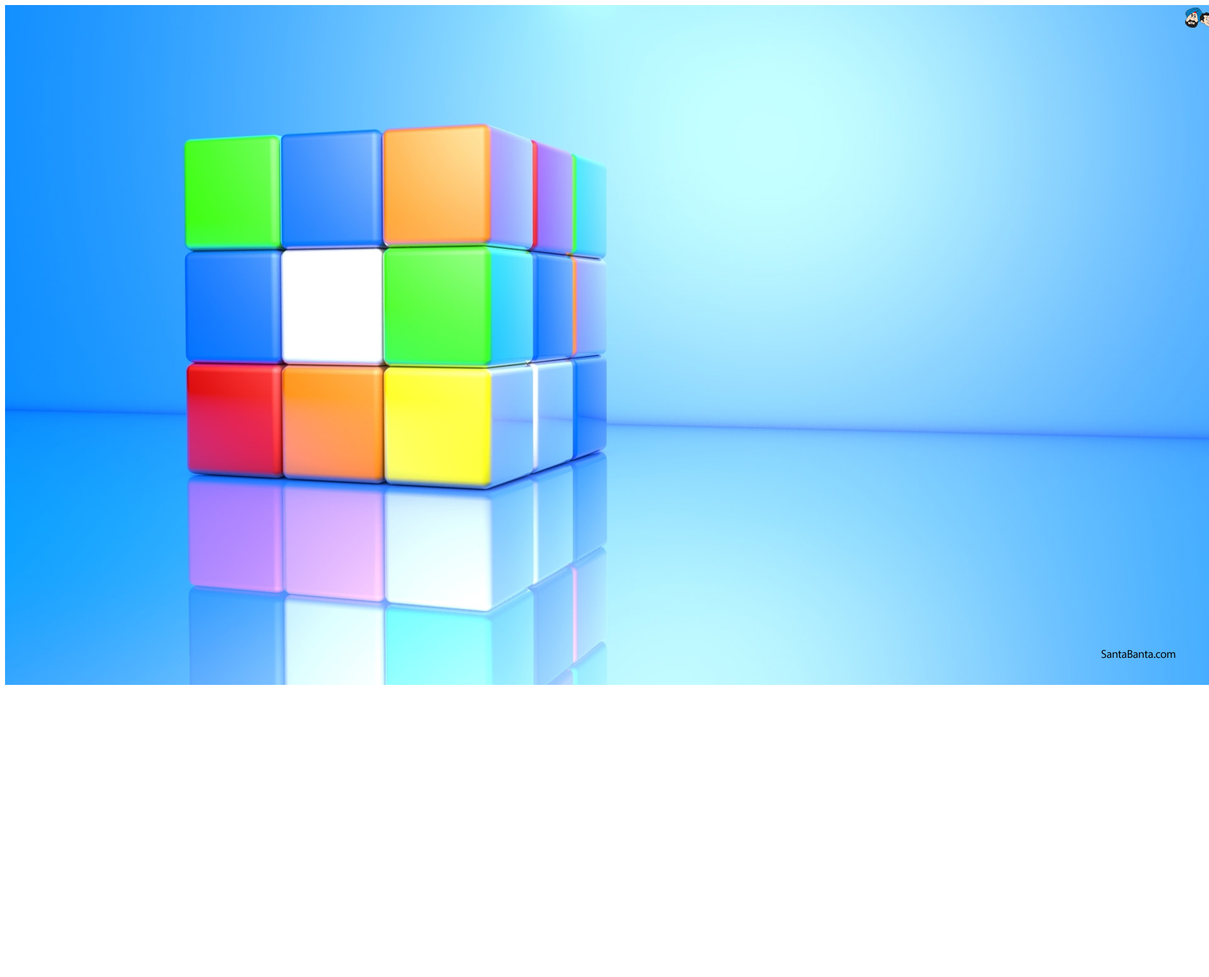
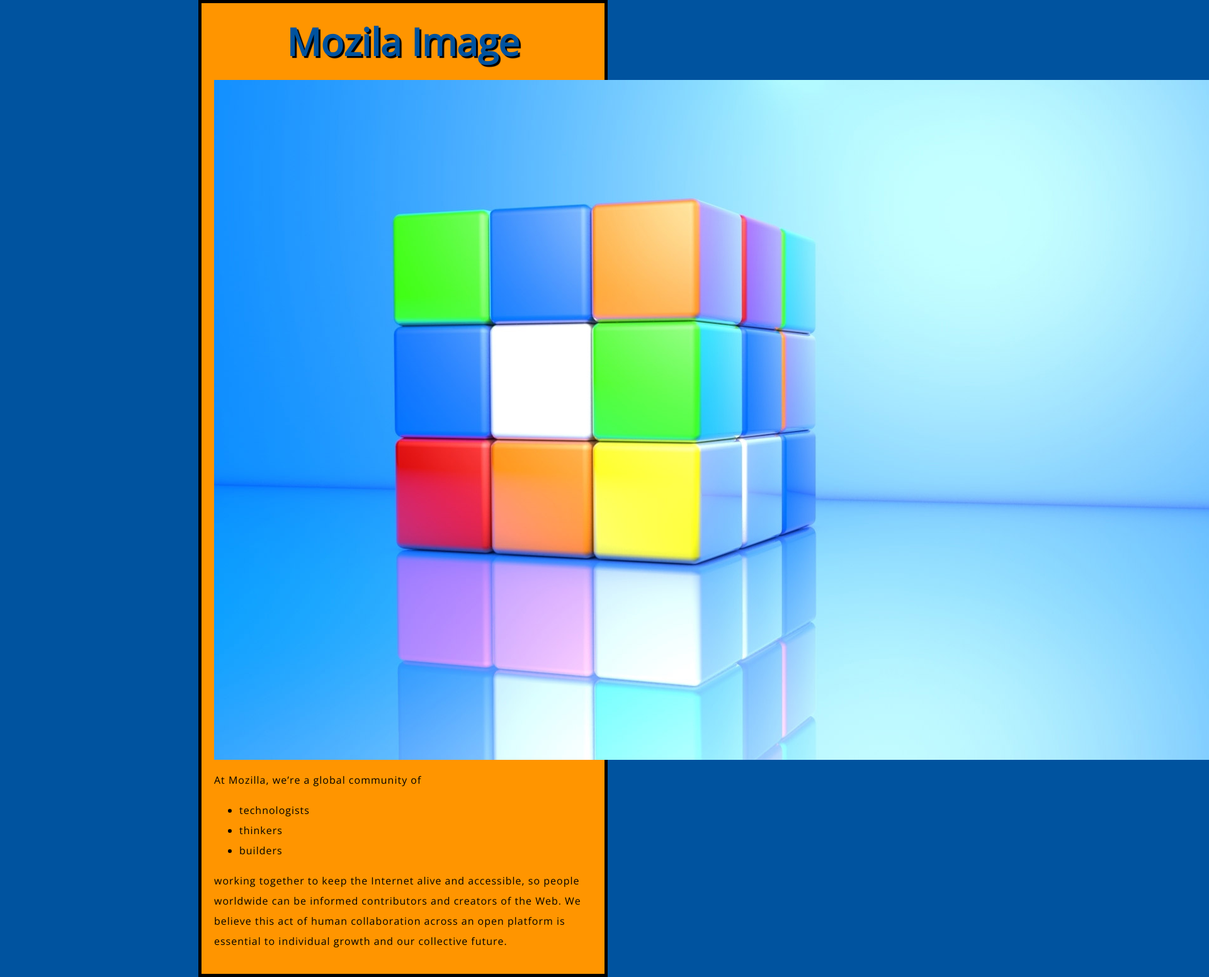
Before and after one commit to kens6031/awp.31, a plain HTML site: page index.html in a window 1280 px wide. Shown: the top 1552 px of the page at 63% size, 1920 px wide, since content can reach past the window. Before the commit the page ends 1100 px from the top, so only its background shows below. Drawn offline with nearby package versions, Linux system fonts and the light colour scheme.

Commit message:
second commit

```diff
--- a/index.html
+++ b/index.html
@@ -3,8 +3,19 @@
 <head>
 <meta charset="utf-8">
 <title>My test page</title>
+<link href="styles/style.css" rel="stylesheet">
+<link href="https://fonts.googleapis.com/css?family=Open+Sans" rel="stylesheet">
 </head>
 <body>
+<H1>Mozila Image</H1>
 <img src="images/logo.jpg" alt="My test image">
+<p>At Mozilla, we’re a global community of</p>
+<ul>
+<li>technologists</li>
+<li>thinkers</li>
+<li>builders</li>
+</ul>
+<p>working together to keep the Internet alive and accessible, so people worldwide can be informed contributors and creators of the Web. We believe this act of human collaboration across an open platform is essential to individual growth and our collective future. </p>
+
 </body>
 </html>
--- /dev/null
+++ b/styles/style.css
@@ -0,0 +1,33 @@
+html {
+  font-size: 10px; /* px means "pixels": the base font size is now 10 pixels high  */
+  font-family: "Open Sans", sans-serif;
+}
+h1 {
+  font-size: 60px;
+  text-align: center;
+  }
+  p, li {
+  font-size: 16px;
+  line-height: 2;
+  letter-spacing: 1px;
+  }
+  html {
+    background-color: #00539F;
+    }
+    body {
+      width: 600px;
+      margin: 0 auto;
+      background-color: #FF9500;
+      padding: 0 20px 20px 20px;
+      border: 5px solid black;
+      }
+      h1 {
+        margin: 0;
+        padding: 20px 0;
+        color: #00539F;
+        text-shadow: 3px 3px 1px black;
+        }
+        img {
+          display: block;
+          margin: 0 auto;
+          }
```
